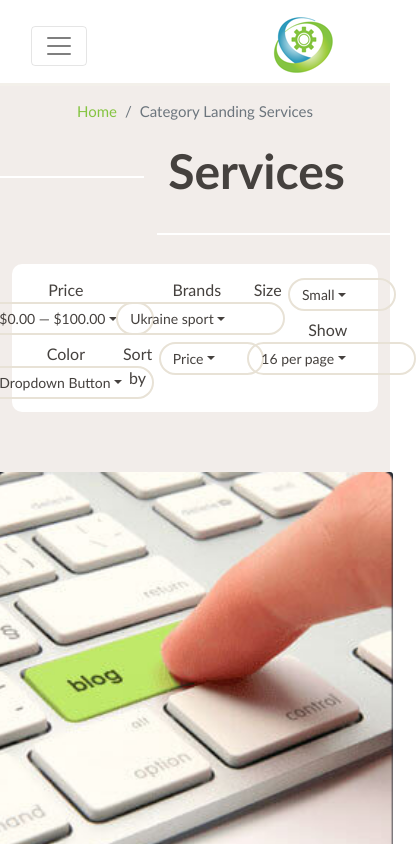
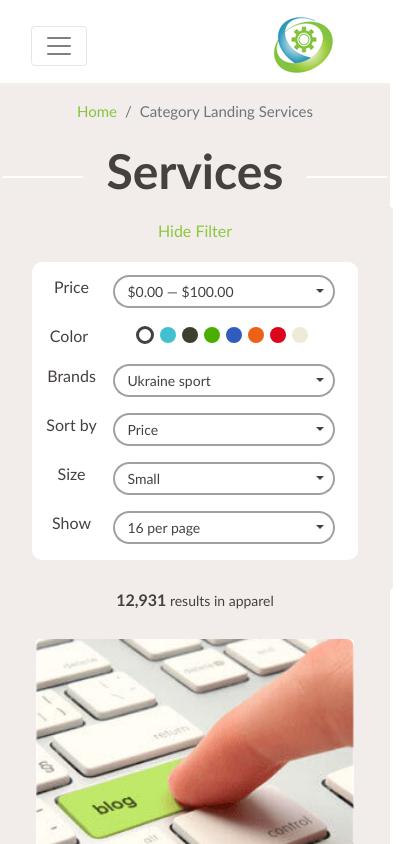
Before and after one commit to Jullut/ECommerce-React, a React (Create React App) app: page /categories in a window 390 px wide. Shown: the top 844 px of the page, 416 px wide, since content can reach past the window. Built offline with nearby package versions, Linux system fonts and the light colour scheme.

Commit message:
finished working on category landing services

```diff
--- a/src/App.scss
+++ b/src/App.scss
@@ -1,3 +1,7 @@
+body {
+  max-width: 100vw;
+}
+
 
 .App {
   text-align: center;
--- a/src/components/CustomCard/CustomCard.module.scss
+++ b/src/components/CustomCard/CustomCard.module.scss
@@ -23,9 +23,9 @@
 	font-weight: 400;
 }
 
-.cardImg {
-	background-color: #262a32;
-}
+// .cardImg {
+// 	background-color: #262a32;
+// }
 
 .overlay {
 	position: absolute;
--- /dev/null
+++ b/src/components/Filter/Filter.module.scss
@@ -0,0 +1,162 @@
+@font-face {
+	font-family: 'Lato - Bold';
+	src: url('../../assets/fonts/lato/Lato-Bold.ttf');
+	src: local('Lato Bold'), local('Lato-Bold'), url('../../assets/fonts/lato/Lato-Bold.ttf') format('truetype');
+	font-weight: 400;
+	font-style: normal;
+}
+
+@font-face {
+	font-family: 'Lato';
+	src: url('../../assets/fonts/lato/Lato-Regular.ttf');
+	src: local('Lato Regular'), local('Lato-Regular'),
+		url('../../assets/fonts/lato/Lato-Regular.ttf') format('truetype');
+	font-weight: 400;
+	font-style: normal;
+}
+
+.row {
+    margin-right: 0;
+}
+
+.smRow {
+    padding-top: 5%;
+    padding-bottom: 10%;
+    margin-right: 0;
+}
+
+.bg {
+    padding-top: 4%;
+    background-color: #ffffff;
+    margin-bottom: 30px;
+    border-radius: 10px;
+    padding-right: 7%;
+}
+
+.dropTitle {
+    color: #45413e;
+    font-family: 'Lato';
+    font-size: 16px;
+    font-weight: 400;
+    font-style: normal;
+    letter-spacing: normal;
+    line-height: 24px;
+    text-align: left;
+    margin-left: 50%;
+}
+
+.dropdown {
+
+    button {
+    background-color: transparent;
+    border: 2px solid #A2A09E;
+    border-radius: 42px;
+    color: #45413e;
+    font-family: 'Lato';
+    font-size: 14px;
+    font-weight: 400;
+    font-style: normal;
+    letter-spacing: normal;
+    line-height: normal;
+    text-align: left;
+
+        &:hover, &:focus, &:active {
+            background-color: transparent !important;
+            border: 2px solid #A2A09E !important;
+            color: #45413e !important;
+            box-shadow: none !important;
+        }
+    }
+
+    .btnDrop {
+        width: 8vw;
+        border-right: none;
+            &:hover, &:focus, &:active {
+                border-right: none !important;
+            }
+    }
+
+    .toggle {
+        border-left: none;
+            &:hover, &:focus, &:active {
+                border-left: none !important;
+            }
+    }
+
+}
+
+.btnAll {
+    width: 9.3vw;
+
+    button {
+        border-radius: 50%;
+        width: 16px;
+        height: 16px;
+        margin-right: 6px;
+        border: none;
+
+            &:last-child {
+                margin-right: 0;
+            }
+    }
+
+    .btnWhite {
+        background-color: white;
+        border: 3px solid #45413e;
+        padding-top: 11px;
+        position: relative;
+        bottom: 2px;
+    }
+
+    .btnLightBlue {
+        background-color: #43C0CF;
+    }
+
+    .btnBlack {
+        background-color: #3D402F;
+    }
+
+    .btnGreen {
+        background-color: #4AAF00;
+    }
+
+    .btnBlue {
+        background-color: #315BBD;
+    }
+
+    .btnOrange {
+        background-color: #EC6115;
+    }
+
+    .btnRed {
+        background-color: #DC041D;
+    }
+
+    .btnBeige {
+        background-color: #EFEAD7;
+    }
+
+}
+
+@media (min-width: 320px) and (max-width: 767px) {
+
+    .dropdown {
+        .btnDrop {
+            width: 50vw;
+        }
+    }
+
+    .smRow {
+        padding-top: 5%;
+        padding-bottom: 5%;
+    }
+
+    .btnAll {
+        width: 58vw;
+    }
+
+    .dropTitle {
+        margin-left: 25%;
+    }
+
+}
--- /dev/null
+++ b/src/components/Filter/index.js
@@ -0,0 +1,129 @@
+import React from 'react';
+import styles from './Filter.module.scss';
+import Container from 'react-bootstrap/Container';
+import Row from 'react-bootstrap/Row';
+import Col from 'react-bootstrap/Col';
+import Dropdown from 'react-bootstrap/Dropdown';
+import ButtonGroup from 'react-bootstrap/ButtonGroup';
+import Button from 'react-bootstrap/Button';
+
+const Filter = () => {
+	return (
+		<Container>
+			<div className={styles.bg}>
+				<Row className={styles.row} xs={1} md={3}>
+					<Col>
+						<Row className={styles.row}>
+							<Col>
+								<span className={styles.dropTitle}>Price</span>
+							</Col>
+							<Col className={styles.col}>
+								<Dropdown className={styles.dropdown} as={ButtonGroup}>
+									<Button className={styles.btnDrop}>$0.00 — $100.00</Button>
+									<Dropdown.Toggle split id="dropdown-basic" className={styles.toggle} />
+
+									<Dropdown.Menu>
+										<Dropdown.Item href="#">$100.00 — $200.00</Dropdown.Item>
+										<Dropdown.Item href="#">$300.00 — $700.00</Dropdown.Item>
+										<Dropdown.Item href="#">$700.00 — $1000.00</Dropdown.Item>
+									</Dropdown.Menu>
+								</Dropdown>
+							</Col>
+						</Row>
+						<Row className={styles.smRow}>
+							<Col>
+								<span className={styles.dropTitle}>Color</span>
+							</Col>
+							<Col className={styles.col}>
+								<div className={styles.btnAll}>
+									<button className={styles.btnWhite} />
+									<button className={styles.btnLightBlue} />
+									<button className={styles.btnBlack} />
+									<button className={styles.btnGreen} />
+									<button className={styles.btnBlue} />
+									<button className={styles.btnOrange} />
+									<button className={styles.btnRed} />
+									<button className={styles.btnBeige} />
+								</div>
+							</Col>
+						</Row>
+					</Col>
+					<Col>
+						<Row className={styles.row}>
+							<Col>
+								<span className={styles.dropTitle}>Brands</span>
+							</Col>
+							<Col className={styles.col}>
+								<Dropdown className={styles.dropdown} as={ButtonGroup}>
+									<Button className={styles.btnDrop}>Ukraine sport</Button>
+									<Dropdown.Toggle split id="dropdown-basic" className={styles.toggle} />
+
+									<Dropdown.Menu>
+										<Dropdown.Item href="#">Swedish sport</Dropdown.Item>
+										<Dropdown.Item href="#">Russian sport</Dropdown.Item>
+										<Dropdown.Item href="#">American sport</Dropdown.Item>
+									</Dropdown.Menu>
+								</Dropdown>
+							</Col>
+						</Row>
+						<Row className={styles.smRow}>
+							<Col>
+								<span className={styles.dropTitle}>Sort by</span>
+							</Col>
+							<Col className={styles.col}>
+								<Dropdown className={styles.dropdown} as={ButtonGroup}>
+									<Button className={styles.btnDrop}>Price</Button>
+									<Dropdown.Toggle split id="dropdown-basic" className={styles.toggle} />
+
+									<Dropdown.Menu>
+										<Dropdown.Item href="#">Name</Dropdown.Item>
+										<Dropdown.Item href="#">Class</Dropdown.Item>
+										<Dropdown.Item href="#">Origin</Dropdown.Item>
+									</Dropdown.Menu>
+								</Dropdown>
+							</Col>
+						</Row>
+					</Col>
+					<Col>
+						<Row className={styles.row}>
+							<Col>
+								<span className={styles.dropTitle}>Size</span>
+							</Col>
+							<Col className={styles.col}>
+								<Dropdown className={styles.dropdown} as={ButtonGroup}>
+									<Button className={styles.btnDrop}>Small</Button>
+									<Dropdown.Toggle split id="dropdown-basic" className={styles.toggle} />
+
+									<Dropdown.Menu>
+										<Dropdown.Item href="#">Medium</Dropdown.Item>
+										<Dropdown.Item href="#">Big</Dropdown.Item>
+										<Dropdown.Item href="#">Very Big</Dropdown.Item>
+									</Dropdown.Menu>
+								</Dropdown>
+							</Col>
+						</Row>
+						<Row className={styles.smRow}>
+							<Col>
+								<span className={styles.dropTitle}>Show</span>
+							</Col>
+							<Col className={styles.col}>
+								<Dropdown className={styles.dropdown} as={ButtonGroup}>
+									<Button className={styles.btnDrop}>16 per page</Button>
+									<Dropdown.Toggle split id="dropdown-basic" className={styles.toggle} />
+
+									<Dropdown.Menu>
+										<Dropdown.Item href="#">26 per page</Dropdown.Item>
+										<Dropdown.Item href="#">46 per page</Dropdown.Item>
+										<Dropdown.Item href="#">66 per page</Dropdown.Item>
+									</Dropdown.Menu>
+								</Dropdown>
+							</Col>
+						</Row>
+					</Col>
+				</Row>
+			</div>
+		</Container>
+	);
+};
+
+export default Filter;
--- a/src/components/LandingServices/LandingServices.module.scss
+++ b/src/components/LandingServices/LandingServices.module.scss
@@ -76,42 +76,10 @@
 }
 
 .col {
-    padding-right: 30%;
+    padding-right: 15%;
 }
 
-.row {
-    padding-left: 1%;
-}
-
-.smRow {
-    padding-top: 5%;
-    padding-bottom: 10%;
-}
-
-.bg {
-    padding-top: 4%;
-    background-color: #ffffff;
-    margin-bottom: 60px;
-    border-radius: 10px;
-}
-
-.dropTitle {
-    color: #45413e;
-    font-family: 'Lato';
-    font-size: 16px;
-    font-weight: 400;
-    font-style: normal;
-    letter-spacing: normal;
-    line-height: 24px;
-    text-align: left;
-}
-
-.dropdown {
-
-    button {
-    background-color: transparent;
-    border: 2px solid #e8e2d6;
-    border-radius: 42px;
+.results {
     color: #45413e;
     font-family: 'Lato';
     font-size: 14px;
@@ -119,16 +87,31 @@
     font-style: normal;
     letter-spacing: normal;
     line-height: normal;
-    text-align: left;
-    width: 150%;
+    text-align: center;
+    margin-bottom: 30px;
 
-    &:hover, &:focus, &:active {
-        background-color: transparent !important;
-        border: 2px solid #e8e2d6 !important;
-        color: #45413e !important;
-        box-shadow: none !important;
+    .resultNum {
+        font-size: 16px;
+        text-decoration: solid;
+        font-family: 'Lato - Bold';
     }
 }
+
+.btn {
+    border-radius: 40px;
+    border: 2px solid #d9d9d9;
+    background-color: #84bc22;
+    padding: 13px 40px;
+    color: #ffffff;
+    font-family: 'Lato';
+    font-size: 14px;
+    font-weight: 400;
+    font-style: normal;
+    letter-spacing: normal;
+    line-height: normal;
+    text-align: left;
+    text-transform: uppercase;
+    margin-top: 60px;
 }
 
 @media (min-width: 481px) {
@@ -138,3 +121,49 @@
         column-count: 4;
     }
 }
+
+@media (min-width: 320px) and (max-width: 767px) {
+
+    .mainTitle {
+        &:before,
+		&:after {
+			width: 20%;
+		}
+    }
+
+    .cardColumns {
+        margin: 0 10%;
+    }
+
+    .btn {
+        margin: 30px 0;
+    }
+
+    .cardHeader {
+        background-color:  #f2edea;
+        border: none;
+        padding-bottom: 0;
+
+        button {
+            background-color: transparent;
+            border: none;
+            color: #8dc73e;
+            font-family: 'Lato';
+            font-size: 16px;
+            font-weight: 400;
+            font-style: normal;
+            letter-spacing: normal;
+            line-height: normal;
+            text-align: center;
+        }
+    }
+
+    .card {
+        background-color:  #f2edea;
+    }
+
+    .cardBody {
+        padding-bottom: 0;
+    }
+
+}
--- a/src/components/LandingServices/index.js
+++ b/src/components/LandingServices/index.js
@@ -1,13 +1,15 @@
 import React from 'react';
 import styles from './LandingServices.module.scss';
+import Filter from '../Filter';
+import CustomCard from '../CustomCard';
 import { Link } from 'react-router-dom';
 import Container from 'react-bootstrap/Container';
 import Row from 'react-bootstrap/Row';
 import Col from 'react-bootstrap/Col';
 import Breadcrumb from 'react-bootstrap/Breadcrumb';
-import Dropdown from 'react-bootstrap/Dropdown';
 import CardColumns from 'react-bootstrap/CardColumns';
-import CustomCard from '../CustomCard';
+import Accordion from 'react-bootstrap/Accordion';
+import Card from 'react-bootstrap/Card';
 
 const cards = [
 	{
@@ -92,6 +94,29 @@ const cards = [
 	}
 ];
 
+const cardsSm = [
+	{
+		title: 'Kristina Dam Oak Table With White Marble Top',
+		price: '$ 799.55',
+		cardImg: '/img/popularItems/item3.png'
+	},
+	{
+		title: 'EAMES x Cast + Crew - Custom Powder Coated ',
+		price: '$ 799.55',
+		cardImg: '/img/popularItems/item1.png'
+	},
+	{
+		title: 'Activate Facial Mask and Charcoal Soap ',
+		price: '$ 129.55',
+		cardImg: '/img/popularItems/item10.png'
+	},
+	{
+		title: 'Vitra Cork Stool B, Cork - Design Within Reach',
+		price: '$ 299.99',
+		cardImg: '/img/popularItems/item10.png'
+	}
+];
+
 const LandingServices = () => {
 	return (
 		<div>
@@ -113,88 +138,60 @@ const LandingServices = () => {
 					</Col>
 				</Row>
 
-				<div className={styles.bg}>
-					<Row className={styles.row}>
-						<Col>
-							<Row>
-								<Col>
-									<span className={styles.dropTitle}>Price</span>
-								</Col>
-								<Col className={styles.col}>
-									<Dropdown className={styles.dropdown}>
-										<Dropdown.Toggle id="dropdown-basic">$0.00 — $100.00</Dropdown.Toggle>
-									</Dropdown>
-								</Col>
-							</Row>
-							<Row className={styles.smRow}>
-								<Col>
-									<span className={styles.dropTitle}>Color</span>
-								</Col>
-								<Col className={styles.col}>
-									<Dropdown className={styles.dropdown}>
-										<Dropdown.Toggle id="dropdown-basic">Dropdown Button</Dropdown.Toggle>
-									</Dropdown>
-								</Col>
-							</Row>
-						</Col>
-						<Col>
-							<Row>
-								<Col>
-									<span className={styles.dropTitle}>Brands</span>
-								</Col>
-								<Col className={styles.col}>
-									<Dropdown className={styles.dropdown}>
-										<Dropdown.Toggle id="dropdown-basic">Ukraine sport</Dropdown.Toggle>
-									</Dropdown>
-								</Col>
-							</Row>
-							<Row className={styles.smRow}>
-								<Col>
-									<span className={styles.dropTitle}>Sort by</span>
-								</Col>
-								<Col className={styles.col}>
-									<Dropdown className={styles.dropdown}>
-										<Dropdown.Toggle id="dropdown-basic">Price</Dropdown.Toggle>
-									</Dropdown>
-								</Col>
-							</Row>
-						</Col>
-						<Col>
-							<Row>
-								<Col>
-									<span className={styles.dropTitle}>Size</span>
-								</Col>
-								<Col className={styles.col}>
-									<Dropdown className={styles.dropdown}>
-										<Dropdown.Toggle id="dropdown-basic">Small</Dropdown.Toggle>
-									</Dropdown>
-								</Col>
-							</Row>
-							<Row className={styles.smRow}>
-								<Col>
-									<span className={styles.dropTitle}>Show</span>
-								</Col>
-								<Col className={styles.col}>
-									<Dropdown className={styles.dropdown}>
-										<Dropdown.Toggle id="dropdown-basic">16 per page</Dropdown.Toggle>
-									</Dropdown>
-								</Col>
-							</Row>
-						</Col>
-					</Row>
+				<Row className="d-xs-flex d-sm-flex d-md-none">
+					<Col>
+						<Accordion defaultActiveKey="0">
+							<Card className={styles.card}>
+								<Card.Header className={styles.cardHeader}>
+									<Accordion.Toggle variant="link" eventKey="0">
+										Hide Filter
+									</Accordion.Toggle>
+								</Card.Header>
+								<Accordion.Collapse eventKey="0">
+									<Card.Body className={styles.cardBody}>
+										<Filter />
+									</Card.Body>
+								</Accordion.Collapse>
+							</Card>
+						</Accordion>
+					</Col>
+				</Row>
+
+				<div className="d-none d-md-flex">
+					<Filter />
 				</div>
 
 				<Row>
 					<Col>
+						<p className={styles.results}>
+							<span className={styles.resultNum}>12,931</span> results in apparel
+						</p>
+					</Col>
+				</Row>
+
+				<Row>
+					<Col className="d-none d-md-flex">
 						<CardColumns className={styles.cardColumns}>
 							{cards.map(({ title, price, cardImg }) => (
 								<CustomCard cardImg={cardImg} title={title} price={price} />
 							))}
 						</CardColumns>
 					</Col>
+
+					<Col className="d-xs-flex d-sm-flex d-md-none">
+						<CardColumns className={styles.cardColumns}>
+							{cardsSm.map(({ title, price, cardImg }) => (
+								<CustomCard cardImg={cardImg} title={title} price={price} />
+							))}
+						</CardColumns>
+					</Col>
 				</Row>
 
-				<Row>a</Row>
+				<Row>
+					<Col>
+						<button className={styles.btn}>load more</button>
+					</Col>
+				</Row>
 			</Container>
 		</div>
 	);
```
Also changed, not shown: 1 other file (tests, documents, lock files or other folders).
